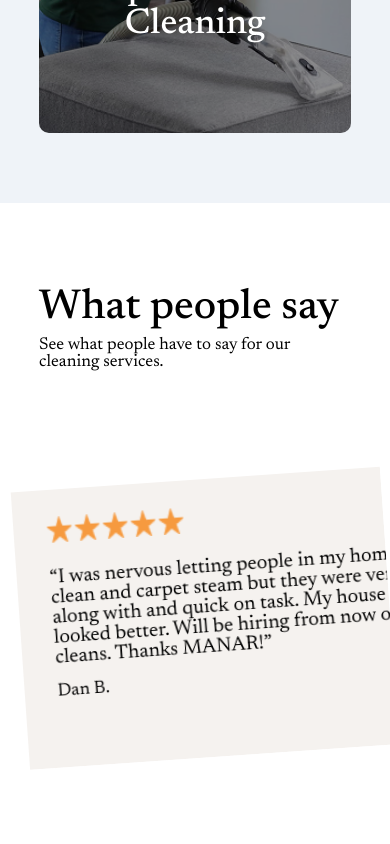
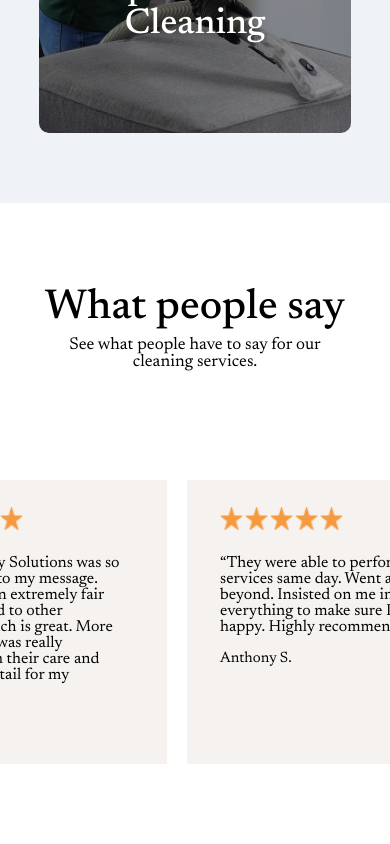
Before and after one commit to moorparkdesigns/ManarFacilitySolutions.com, a React (Vite) app in the folder ManarFacilitySolutions/: page / in a window 390 px wide. Shown: the part 2480-3324 px from the top of the page. Built offline with nearby package versions, Linux system fonts and the light colour scheme.

Commit message:
updated scroll functionality for mobile view

```diff
--- a/ManarFacilitySolutions/src/Components/HomePageSections/ReviewsSection/ReviewsSection.css
+++ b/ManarFacilitySolutions/src/Components/HomePageSections/ReviewsSection/ReviewsSection.css
@@ -121,4 +121,41 @@
 
 /* Styles for phones */
 @media (max-width: 576px) {
+  .reviews-section {
+    height: 658px;
+    overflow-x: hidden;
+    padding: 0px 0 90px 0;
+  }
+
+  .carousel-container {
+    transform: rotate(0deg); /* Reset parent container rotation */
+  }
+
+  .reviews-section .container-2 h1 {
+    text-align: center;
+  }
+
+  .reviews-section .container-2 p {
+    text-align: center;
+  }
+
+  .review {
+    width: 60vw;
+    height: max-content;
+    min-height: 230px;
+  }
+
+  .star-icon {
+    width: 23px;
+    height: 23px;
+  }
+
+  .review p {
+    font-size: 16px;
+  }
+
+  .review span {
+    font-size: 15px;
+    margin-bottom: 24px;
+  }
 }
--- a/ManarFacilitySolutions/src/Components/HomePageSections/ReviewsSection/ReviewsSection.jsx
+++ b/ManarFacilitySolutions/src/Components/HomePageSections/ReviewsSection/ReviewsSection.jsx
@@ -1,6 +1,7 @@
-import { useRef } from "react";
+import { useRef, useEffect } from "react";
 import "./ReviewsSection.css";
 
+// Sample review data array with name, rating, and review text
 const reviewsData = [
   {
     name: "Dan B.",
@@ -75,30 +76,129 @@ const reviewsData = [
 ];
 
 function ReviewsSection() {
+  // Reference to the carousel container div, used for scrolling manipulation
   const carouselRef = useRef(null);
+  // Ref to track whether user is currently dragging (for mouse/touch drag scrolling)
   const isDragging = useRef(false);
+  // Ref to store initial pointer X position on drag start
   const startX = useRef(0);
+  // Ref to store carousel's scrollLeft value at drag start
   const scrollLeft = useRef(0);
 
+  // To create an endless loop effect, duplicate the reviews array 3 times
+  const loopedReviews = [...reviewsData, ...reviewsData, ...reviewsData];
+  // The middle index to start showing (center) in the duplicated list
+  const middleIndex = reviewsData.length;
+
+  // On component mount, set initial scroll position to the middle of the duplicated reviews
+  useEffect(() => {
+    const carousel = carouselRef.current;
+    if (!carousel) return;
+
+    // Get width of one review card + 20px gap between cards
+    const card = carousel.querySelector(".review");
+    if (card) {
+      const cardWidth = card.offsetWidth + 20;
+      // Set scrollLeft to middleIndex * cardWidth to center the carousel
+      carousel.scrollLeft = cardWidth * middleIndex;
+    }
+  }, []);
+
+  // Function to handle scroll event for endless loop effect
+  const handleScroll = () => {
+    const carousel = carouselRef.current;
+    const card = carousel?.querySelector(".review");
+    if (!carousel || !card) return;
+
+    const cardWidth = card.offsetWidth + 20; // Card width + margin
+    const totalWidth = cardWidth * loopedReviews.length; // Total scrollable width
+    const visibleWidth = carousel.offsetWidth; // Visible carousel width
+    const left = carousel.scrollLeft; // Current scroll position
+    const threshold = cardWidth * reviewsData.length; // One full set width
+
+    // If scrolled too far to the left, jump ahead by one set width to loop
+    if (left <= threshold) {
+      carousel.scrollLeft = left + threshold;
+    }
+    // If scrolled too far to the right, jump back by one set width to loop
+    else if (left + visibleWidth >= totalWidth - threshold) {
+      carousel.scrollLeft = left - threshold;
+    }
+  };
+
+  // Function to add visual effect on scroll: highlights the card centered in view
+  const handleScrollEffect = () => {
+    const carousel = carouselRef.current;
+    if (!carousel) return;
+
+    // Get all review cards
+    const cards = carousel.querySelectorAll(".review");
+    // Calculate center X coordinate of the visible carousel area
+    const centerX = carousel.offsetWidth / 2;
+
+    cards.forEach((card) => {
+      const box = card.getBoundingClientRect();
+      // Calculate center X position of the card relative to viewport
+      const cardCenter = box.left + box.width / 2;
+      const distanceToCenter = Math.abs(centerX - cardCenter);
+
+      // If card's center is close enough to carousel center, mark as active
+      if (distanceToCenter < box.width / 2) {
+        card.classList.add("review--center");
+        card.classList.remove("review--side");
+      } else {
+        // Otherwise mark as side card (smaller, less prominent)
+        card.classList.remove("review--center");
+        card.classList.add("review--side");
+      }
+    });
+  };
+
+  // Setup scroll event listener on mount for continuous effect updates
+  useEffect(() => {
+    const node = carouselRef.current;
+    if (!node) return;
+
+    // Combined scroll handler calls both looping and visual effects functions
+    const combinedScrollHandler = () => {
+      handleScroll();
+      handleScrollEffect();
+    };
+
+    node.addEventListener("scroll", combinedScrollHandler);
+    handleScrollEffect(); // Initial highlight of center card
+
+    // Cleanup event listener on unmount
+    return () => node.removeEventListener("scroll", combinedScrollHandler);
+  }, []);
+
+  // Mouse / touch drag handlers for dragging the carousel horizontally
+
+  // When mouse/touch drag starts, set dragging state and initial positions
   const handleMouseDown = (e) => {
     isDragging.current = true;
     startX.current = e.pageX - carouselRef.current.offsetLeft;
     scrollLeft.current = carouselRef.current.scrollLeft;
   };
 
+  // On mouse leave, stop dragging to prevent unwanted scrolling
   const handleMouseLeave = () => {
     isDragging.current = false;
   };
 
+  // On mouse up, stop dragging
   const handleMouseUp = () => {
     isDragging.current = false;
   };
 
+  // While dragging, calculate how far the pointer has moved and scroll carousel accordingly
   const handleMouseMove = (e) => {
     if (!isDragging.current) return;
-    e.preventDefault();
+    if (e && typeof e.preventDefault === "function") {
+      e.preventDefault(); // Prevent default to avoid unwanted selections
+    }
     const x = e.pageX - carouselRef.current.offsetLeft;
-    const walk = (x - startX.current) * 1.5;
+    const walk = (x - startX.current) * 1.5; // Multiplied to increase scroll speed
     carouselRef.current.scrollLeft = scrollLeft.current - walk;
   };
 
@@ -110,7 +210,6 @@ function ReviewsSection() {
       </div>
 
       <div className="carousel-container">
-        <div className="carousel-viewport">
         <div
           className="carousel-viewport"
           ref={carouselRef}
@@ -123,9 +222,11 @@ function ReviewsSection() {
           onTouchEnd={handleMouseUp}
         >
           <div className="reviews-track">
-              {reviewsData.map((review, index) => (
+            {/* Map over duplicated reviews to render cards continuously */}
+            {loopedReviews.map((review, index) => (
               <div className="review" key={index}>
                 <div className="stars">
+                  {/* Render stars based on rating */}
                   {[...Array(review.rating)].map((_, i) => (
                     <img
                       key={i}
@@ -143,7 +244,6 @@ function ReviewsSection() {
         </div>
       </div>
     </div>
-    </div>
   );
 }
 
```
Lines whose indentation alone changed are shown as unchanged.
